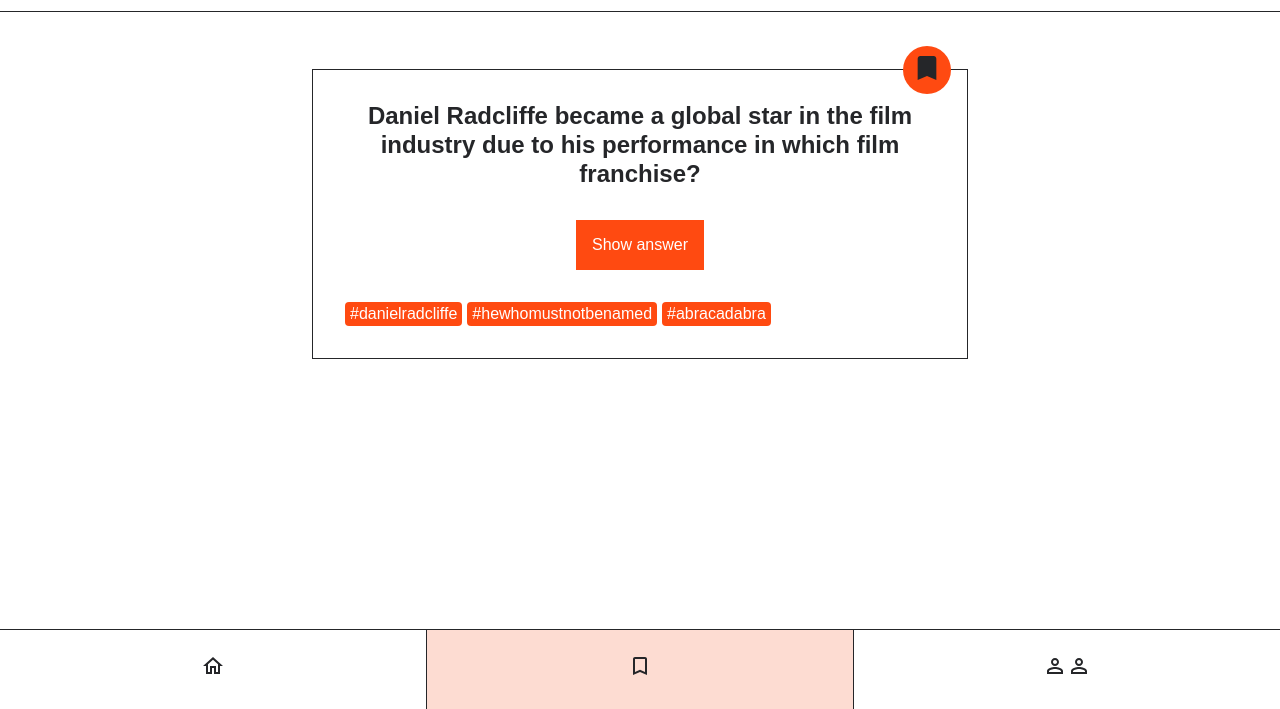
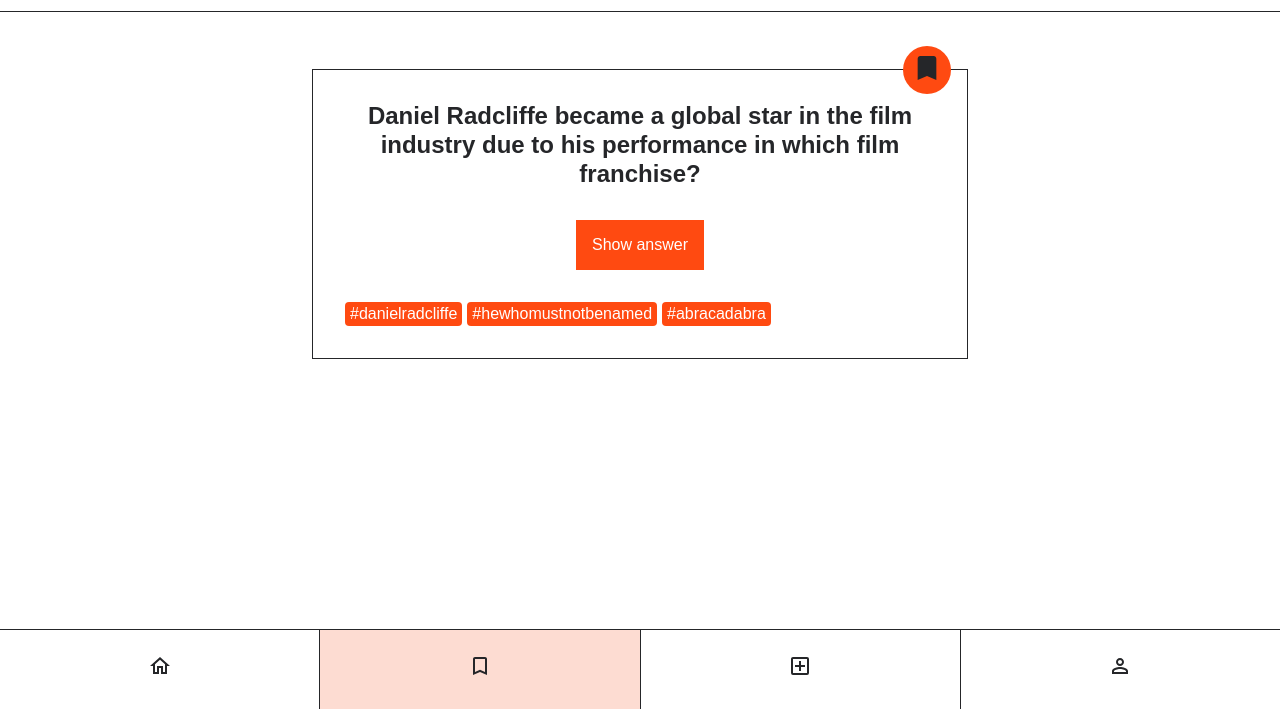
Before and after one commit to rvoll/Recap-Project-2, a website: page bookmarks.html in a window 1280 px wide. Shown: the part 91-800 px from the top of the page. Drawn offline with Linux system fonts and the light colour scheme.

Commit message:
add navbar item form page to profile.html and form.html

```diff
--- a/bookmarks.html
+++ b/bookmarks.html
@@ -88,6 +88,29 @@
             </svg>
           </a>
         </li>
+        <!--adding a new list element in order to add a link
+          to the form page in the toolbar -->
+        <li class="navigation__list-item">
+          <a
+            class="navigation__link"
+            href="/form.html"
+            aria-label="go to add cards page"
+          >
+            <!-- svg hierherkopiert von https://pictogrammers.com/library/mdi/icon/plus-box-outline/ ; width hinzugefügt-->
+            <!-- unter width kann man fill oder stroke einfügen; stroke="red"; oder besser der svg eine cklass zuweisen, die eine fill-Wert bekommt -->
+            <svg
+              xmlns="http://www.w3.org/2000/svg"
+              viewBox="0 0 24 24"
+              width="24px"
+            >
+              <title>plus-box-outline</title>
+              <path
+                d="M19,19V5H5V19H19M19,3A2,2 0 0,1 21,5V19A2,2 0 0,1 19,21H5A2,2 0 0,1 3,19V5C3,3.89 3.9,3 5,3H19M11,7H13V11H17V13H13V17H11V13H7V11H11V7Z"
+              />
+            </svg>
+          </a>
+        </li>
+        <!-- bis hier isses neu  -->
         <li class="navigation__list-item">
           <!-- das hier ist für die Quiz app, recap 2: -->
           <a
@@ -103,24 +126,6 @@
               width="24px"
             >
               <!-- change path? -->
-
-              <path
-                d="M12 6c1.1 0 2 .9 2 2s-.9 2-2 2-2-.9-2-2 .9-2 2-2m0 9c2.7 0 5.8 1.29 6 2v1H6v-.99c.2-.72 3.3-2.01 6-2.01m0-11C9.79 4 8 5.79 8 8s1.79 4 4 4 4-1.79 4-4-1.79-4-4-4zm0 9c-2.67 0-8 1.34-8 4v3h16v-3c0-2.66-5.33-4-8-4z"
-              />
-            </svg>
-          </a>
-          <!--  -->
-          <a
-            class="navigation__link"
-            href="/profile.html"
-            aria-label="go to profile page"
-          >
-            <svg
-              xmlns="http://www.w3.org/2000/svg"
-              height="24px"
-              viewbox="0 0 24 24"
-              width="24px"
-            >
               <path
                 d="M12 6c1.1 0 2 .9 2 2s-.9 2-2 2-2-.9-2-2 .9-2 2-2m0 9c2.7 0 5.8 1.29 6 2v1H6v-.99c.2-.72 3.3-2.01 6-2.01m0-11C9.79 4 8 5.79 8 8s1.79 4 4 4 4-1.79 4-4-1.79-4-4-4zm0 9c-2.67 0-8 1.34-8 4v3h16v-3c0-2.66-5.33-4-8-4z"
               />
```
Also changed, not shown: form.html (+2 -2 lines), profile.html (+23 -0 lines).
